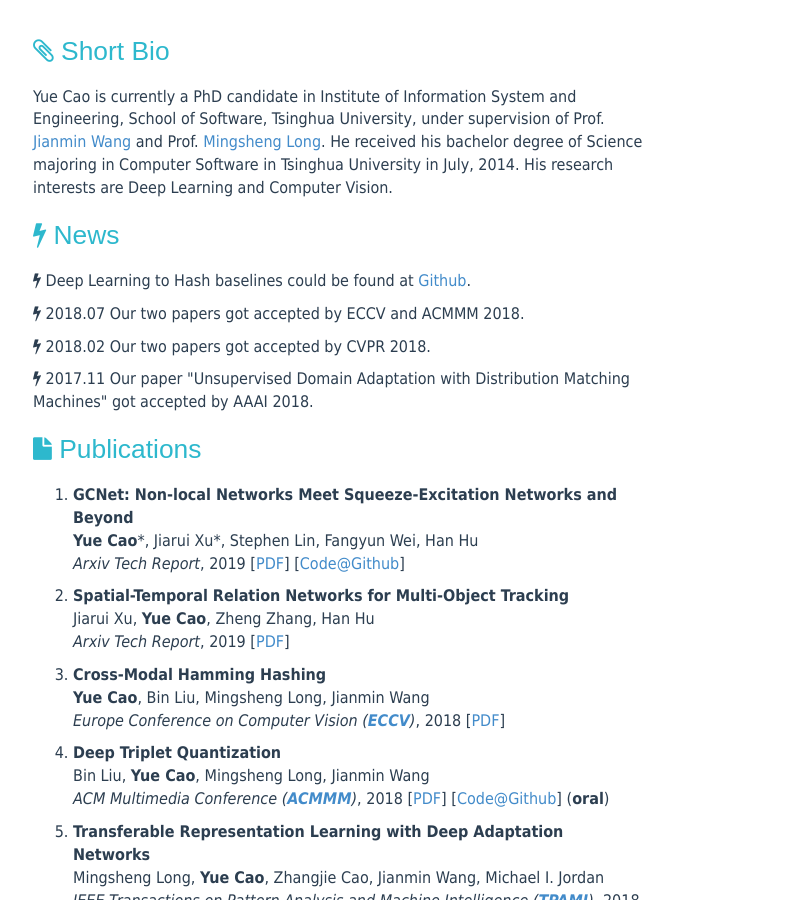
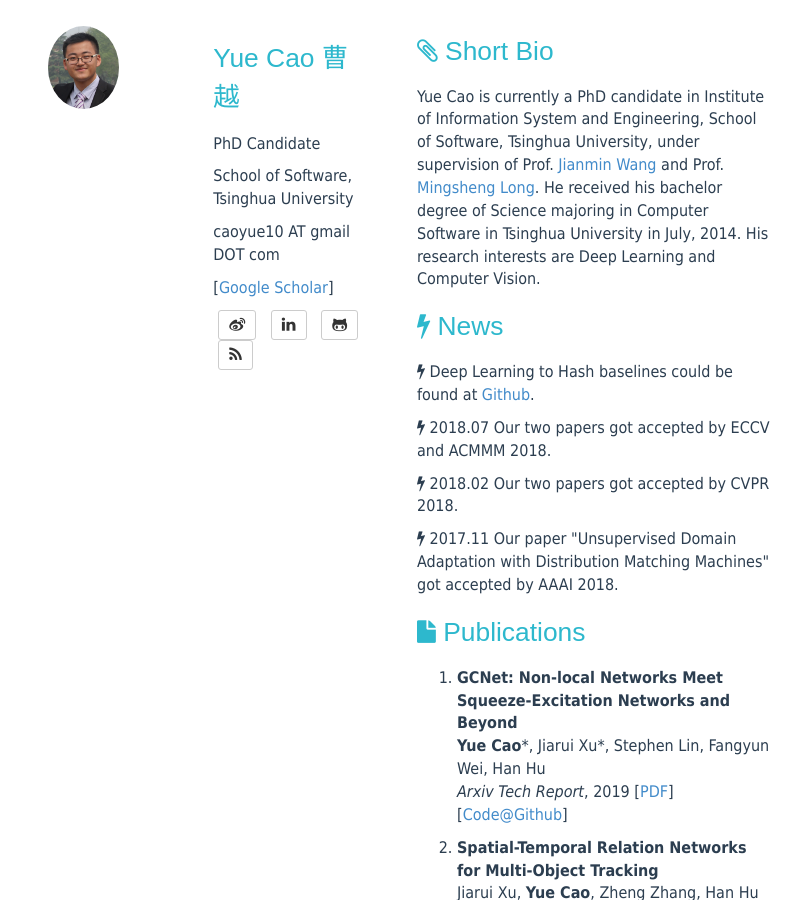
Before and after one commit to caoyue10/caoyue10.github.io, a Jekyll site: the page built from index.html, in a window 1280 px wide and 900 px high. Shown: the whole window, without its empty margins (238-1038 px from the left). Built offline with Jekyll 4.4.1, drawn with Linux system fonts in a browser that asks for light colours; the list of posts is cut into pages by our own code.

Commit message:
Update default.html

```diff
--- a/_includes/default.html
+++ b/_includes/default.html
@@ -71,11 +71,11 @@
 		<!--</ul>-->
 	<!--</div>-->
 
-<!-- 	<div class="col-sm-3 sidebar hidden-xs">
-		{% include sidebar.html %}
-	</div> -->
+	<div class="col-sm-6">
+		{% include title.html %}
+	</div>
 
-	<div class="col-sm-10">
+	<div class="col-sm-6">
 		{{ content }}
 
 		<footer>
```
